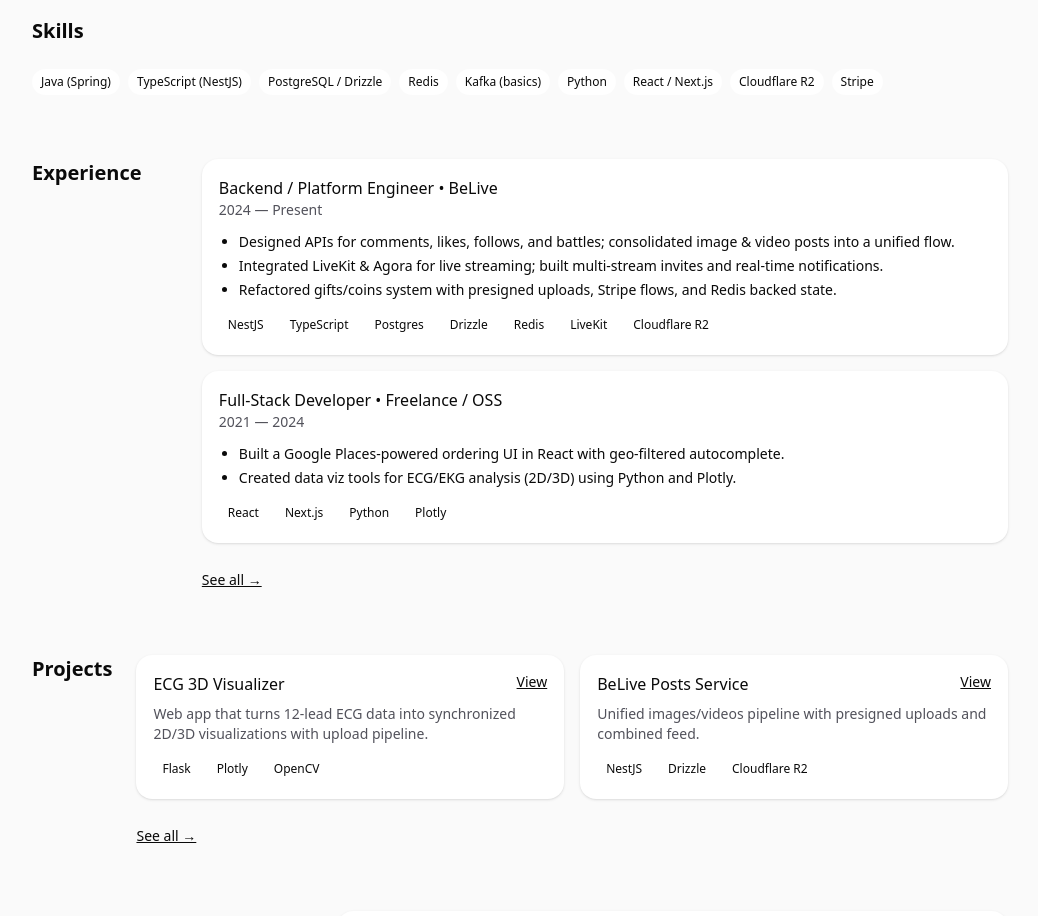
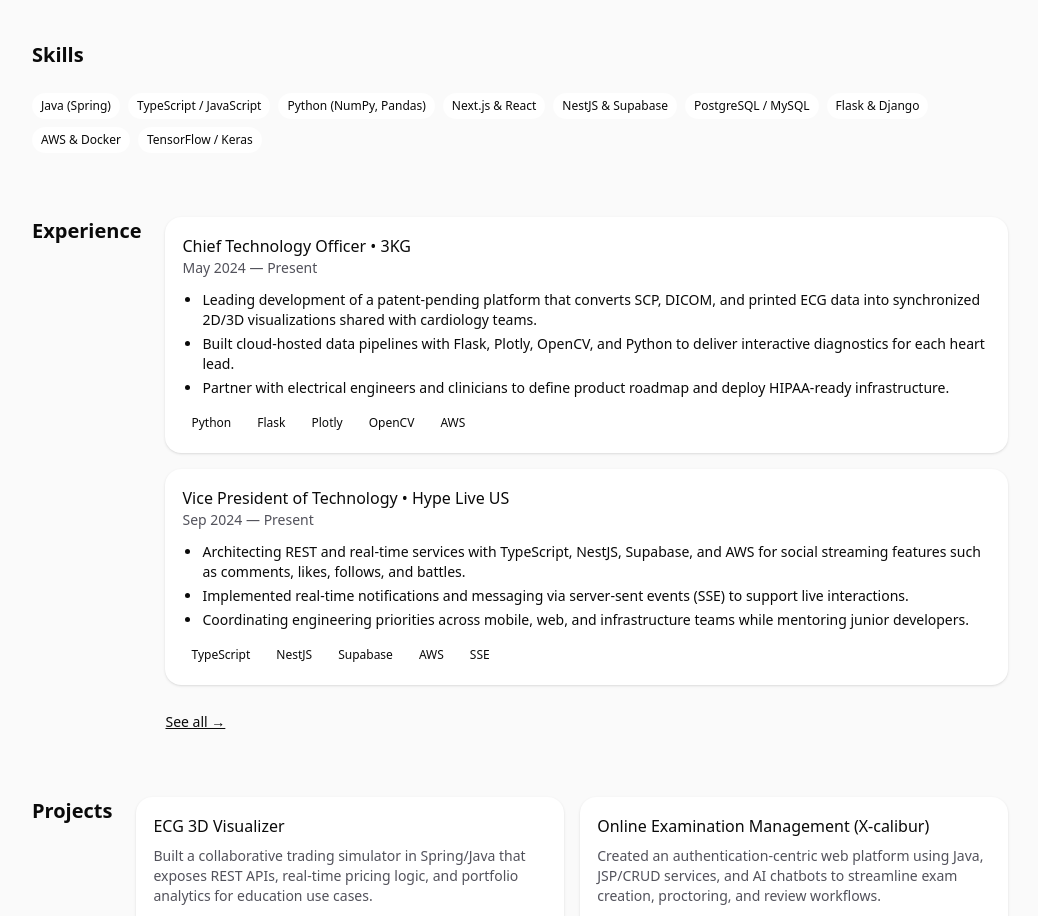
Before and after one commit to sdcman27/seth-website, a Next.js app: page / in a window 1280 px wide. Shown: the part 320-1236 px from the top of the page, without its empty margins (120-1158 px from the left). Built offline with nearby package versions, Linux system fonts and the light colour scheme.

Commit message:
adding contact and resume info

```diff
--- a/src/app/(site)/page.tsx
+++ b/src/app/(site)/page.tsx
@@ -1,7 +1,7 @@
 import Section from "@/components/Section";
 import Badge from "@/components/Badge";
 import Card from "@/components/Card";
-import { profile, skills, projects, experience } from "@/data/resume";
+import { profile, skills, projects, experience, contact } from "@/data/resume";
 import ProjectCard from "@/components/ProjectCard";
 import TimelineItem from "@/components/TimelineItem";
 import Link from "next/link";
@@ -55,8 +55,8 @@
           <p className="text-sm">
             {profile.location}. {` `}
             Prefer email:{" "}
-            <a className="underline" href="mailto:you@example.com">
-              you@example.com
+            <a className="underline" href={`mailto:${contact.email}`}>
+              {contact.email}
             </a>
           </p>
         </Card>
--- a/src/data/resume.ts
+++ b/src/data/resume.ts
@@ -21,70 +21,114 @@
   links: Link[];
   keywords: string[];
 } = {
-  name: "Seth C.",
+  name: "Seth Chritzman",
   title: "Software Developer • Data Scientist",
   blurb:
-    "I build reliable, user-centric software with a focus on backend APIs, streaming, and data visualization.",
+    "Software leader building data-rich products for healthcare, live media, and education. Experienced guiding early-stage teams, translating research into production systems, and delivering polished user experiences across web and cloud platforms.",
   location: "Pittsburgh, PA • Open to Remote",
   links: [
     { label: "GitHub", href: "https://github.com/sdcman27" },
-    { label: "LinkedIn", href: "#" },
-    { label: "Email", href: "mailto:you@example.com" },
+    {
+      label: "LinkedIn",
+      href: "https://www.linkedin.com/in/seth-chritzman-40b915251",
+    },
+    { label: "Email", href: "mailto:sethchritzman@gmail.com" },
   ],
-  keywords: ["Java","Spring","TypeScript","NestJS","Postgres","Redis","LiveKit","Cloudflare R2","Python"],
+  keywords: [
+    "Python",
+    "Java",
+    "TypeScript",
+    "NestJS",
+    "React",
+    "Next.js",
+    "Supabase",
+    "Flask",
+    "AWS",
+  ],
 };
 
 export const skills: string[] = [
-  "Java (Spring)", "TypeScript (NestJS)", "PostgreSQL / Drizzle",
-  "Redis", "Kafka (basics)", "Python", "React / Next.js", "Cloudflare R2", "Stripe"
+  "Java (Spring)",
+  "TypeScript / JavaScript",
+  "Python (NumPy, Pandas)",
+  "Next.js & React",
+  "NestJS & Supabase",
+  "PostgreSQL / MySQL",
+  "Flask & Django",
+  "AWS & Docker",
+  "TensorFlow / Keras",
 ];
 
 export const experience: Experience[] = [
   {
-    company: "BeLive",
-    role: "Backend / Platform Engineer",
-    period: "2024 — Present",
+    company: "3KG",
+    role: "Chief Technology Officer",
+    period: "May 2024 — Present",
     bullets: [
-      "Designed APIs for comments, likes, follows, and battles; consolidated image & video posts into a unified flow.",
-      "Integrated LiveKit & Agora for live streaming; built multi-stream invites and real-time notifications.",
-      "Refactored gifts/coins system with presigned uploads, Stripe flows, and Redis backed state.",
+      "Leading development of a patent-pending platform that converts SCP, DICOM, and printed ECG data into synchronized 2D/3D visualizations shared with cardiology teams.",
+      "Built cloud-hosted data pipelines with Flask, Plotly, OpenCV, and Python to deliver interactive diagnostics for each heart lead.",
+      "Partner with electrical engineers and clinicians to define product roadmap and deploy HIPAA-ready infrastructure.",
     ],
-    tech: ["NestJS","TypeScript","Postgres","Drizzle","Redis","LiveKit","Cloudflare R2"],
+    tech: ["Python", "Flask", "Plotly", "OpenCV", "AWS"],
   },
   {
-    company: "Freelance / OSS",
-    role: "Full-Stack Developer",
-    period: "2021 — 2024",
+    company: "Hype Live US",
+    role: "Vice President of Technology",
+    period: "Sep 2024 — Present",
     bullets: [
-      "Built a Google Places-powered ordering UI in React with geo-filtered autocomplete.",
-      "Created data viz tools for ECG/EKG analysis (2D/3D) using Python and Plotly.",
+      "Architecting REST and real-time services with TypeScript, NestJS, Supabase, and AWS for social streaming features such as comments, likes, follows, and battles.",
+      "Implemented real-time notifications and messaging via server-sent events (SSE) to support live interactions.",
+      "Coordinating engineering priorities across mobile, web, and infrastructure teams while mentoring junior developers.",
     ],
-    tech: ["React","Next.js","Python","Plotly"],
+    tech: ["TypeScript", "NestJS", "Supabase", "AWS", "SSE"],
   },
+  {
+    company: "Intertwined | Tutor",
+    role: "STEM Instructor",
+    period: "Dec 2023 — Present",
+    bullets: [
+      "Design personalized lesson plans aligned with student goals, learning styles, and state standards for grades 6–12.",
+      "Coordinate scheduling, grade tracking, and progress reporting in partnership with school administrators and parents.",
+      "Deliver one-on-one instruction that strengthens confidence in mathematics, computer science, and engineering topics.",
+    ],
+    tech: ["Python", "Java", "STEM Curriculum"],
+    },
+    {
+    company: "Slippery Rock University",
+    role: "Undergraduate Researcher",
+    period: "Dec 2022 — May 2023",
+    bullets:
+    [
+      "Explored Zetta-scale computing research problems focused on scalable simulation of complex systems.",
+      "Prototyped Python and C++ tooling to analyze large datasets and visualize emergent behaviors for faculty advisors.",
+      "Documented findings and presented progress to the Computer Science department research cohort.",
+    ],
+    tech: ["Python", "C++", "Data Visualization", "Java"]
+    },
 ];
 
 export const projects: Project[] = [
   {
     name: "ECG 3D Visualizer",
-    description: "Web app that turns 12-lead ECG data into synchronized 2D/3D visualizations with upload pipeline.",
-    href: "#",
-    tech: ["Flask","Plotly","OpenCV"],
+    description:
+      "Built a collaborative trading simulator in Spring/Java that exposes REST APIs, real-time pricing logic, and portfolio analytics for education use cases.",
+    tech: ["Java", "Spring", "PostgreSQL"],
   },
   {
-    name: "BeLive Posts Service",
-    description: "Unified images/videos pipeline with presigned uploads and combined feed.",
-    href: "#",
-    tech: ["NestJS","Drizzle","Cloudflare R2"],
+    name: "Online Examination Management (X-calibur)",
+    description:
+      "Created an authentication-centric web platform using Java, JSP/CRUD services, and AI chatbots to streamline exam creation, proctoring, and review workflows.",
+    tech: ["Java", "JSP", "MySQL"],
   },
   {
-    name: "CurtsDirt",
-    description: "Simple order flow for a local topsoil business; modern React frontend.",
-    href: "#",
-    tech: ["React","Vite"],
+    name: "Tobacco Usage Detection Research",
+    description:
+      "Researched and engineered machine learning models in Python to classify tobacco usage patterns, surfacing predictive insights for public health stakeholders.",
+    tech: ["Python", "scikit-learn", "TensorFlow"],
   },
 ];
 
 export const contact = {
-  email: "you@example.com",
-  note: "Best reached by email. Open to contract or full-time roles.",
+  email: "sethchritzman@gmail.com",
+  note: "Feel free to reach out for CTO, data science, or backend engineering roles. Phone: +1 (724) 333-3684.",
 };
```
